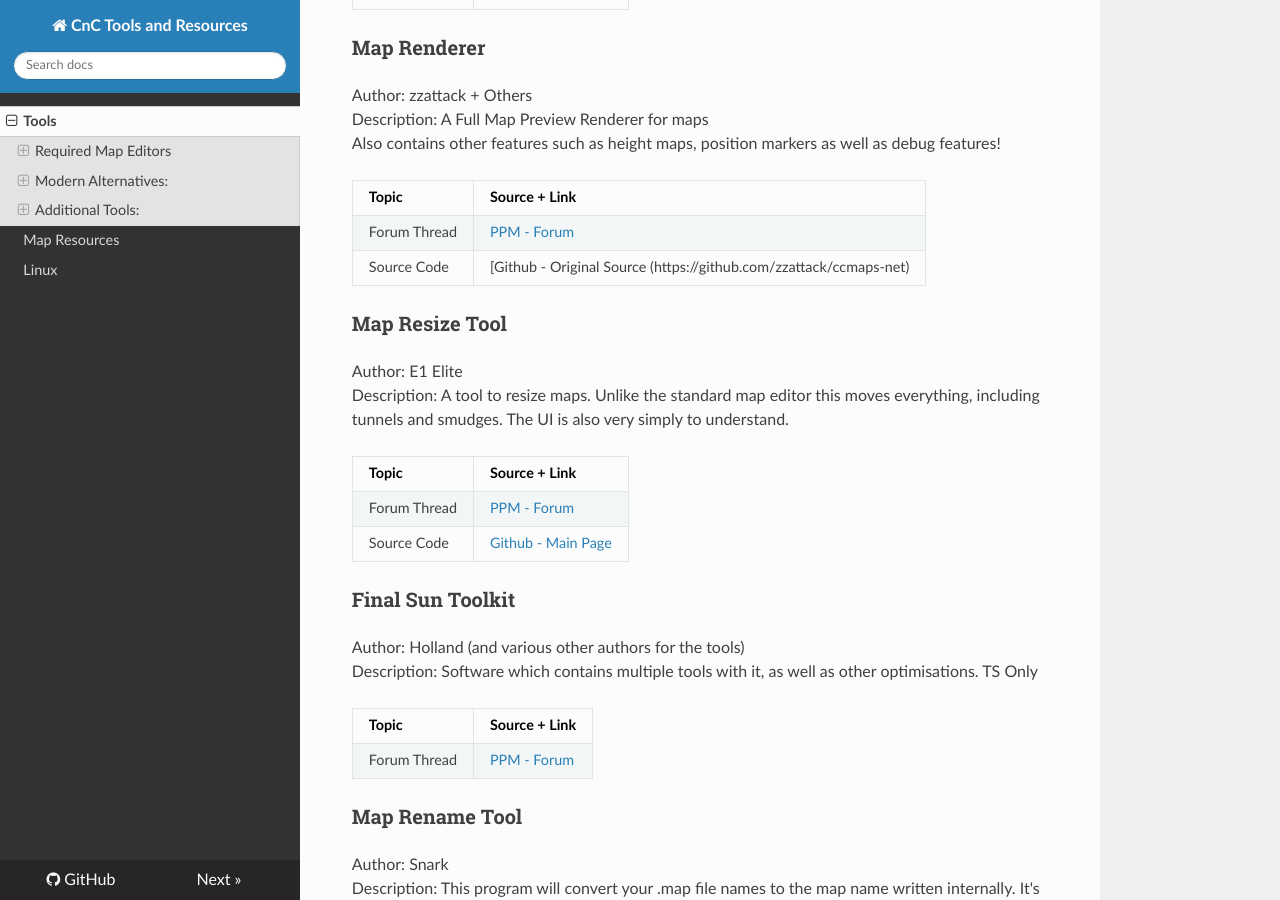
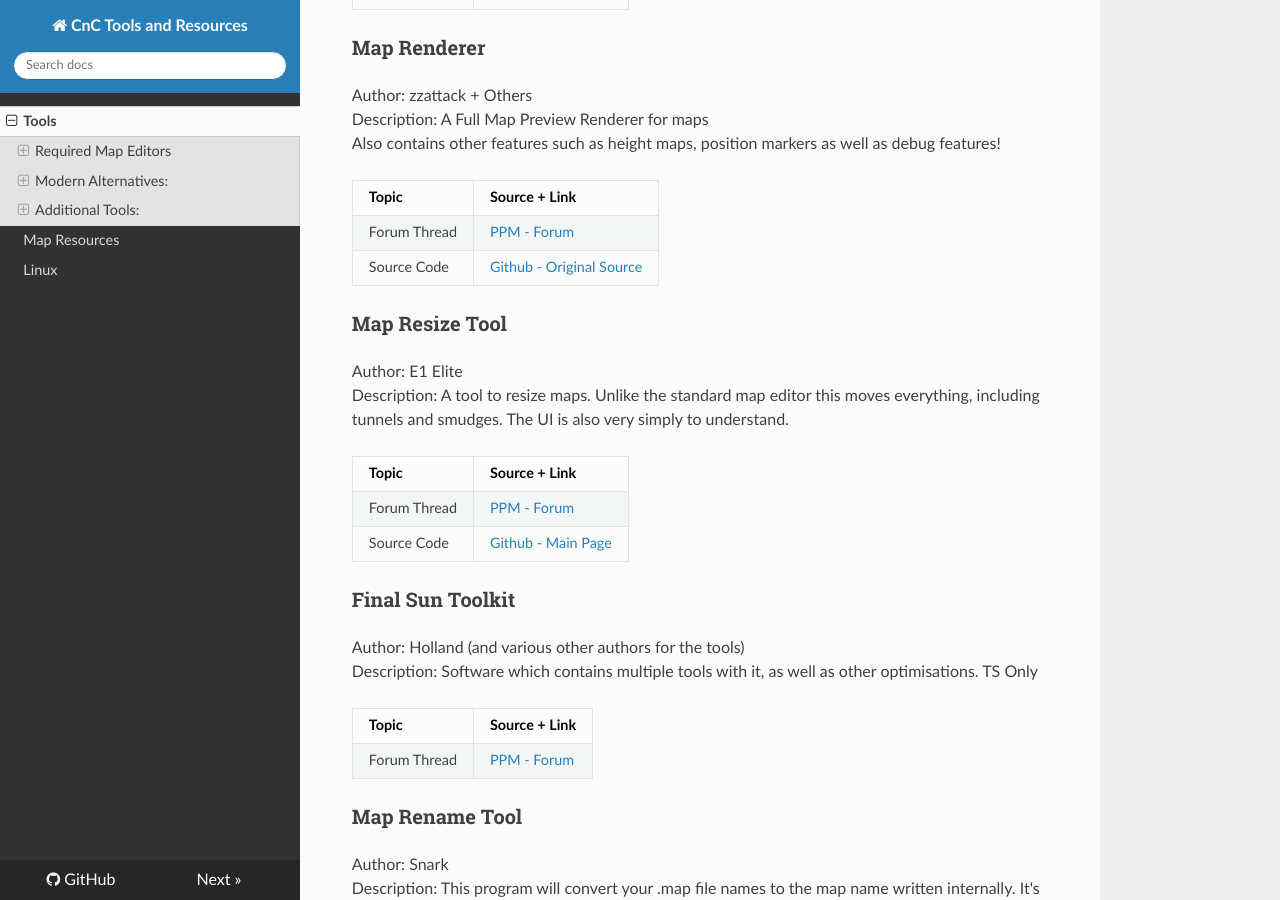
Before and after one commit to CatTanker/cnc_map_tool_guide, an MkDocs documentation site: the page built from docs/tools.md, in a window 1280 px wide and 900 px high, scrolled down 5448 px. Built offline with MkDocs 1.6.1, drawn with Linux system fonts in a browser that asks for light colours; nearby versions of some CDN libraries.

Commit message:
renderer_fix

```diff
--- a/docs/tools.md
+++ b/docs/tools.md
@@ -135,7 +135,7 @@ Also contains other features such as height maps, position markers as well as de
 | Topic | Source + Link |
 | ------------ | ------------- |
 | Forum Thread | [PPM - Forum](https://ppmforums.com/topic-29554-page-5/cnc-maps-renderer-rewritten-works-for-tiberian-sun-and-ra2/?postorder=asc) |
-| Source Code| [Github - Original Source (https://github.com/zzattack/ccmaps-net) |
+| Source Code| [Github - Original Source](https://github.com/zzattack/ccmaps-net) |
 
 
 ### Map Resize Tool <br />
```
